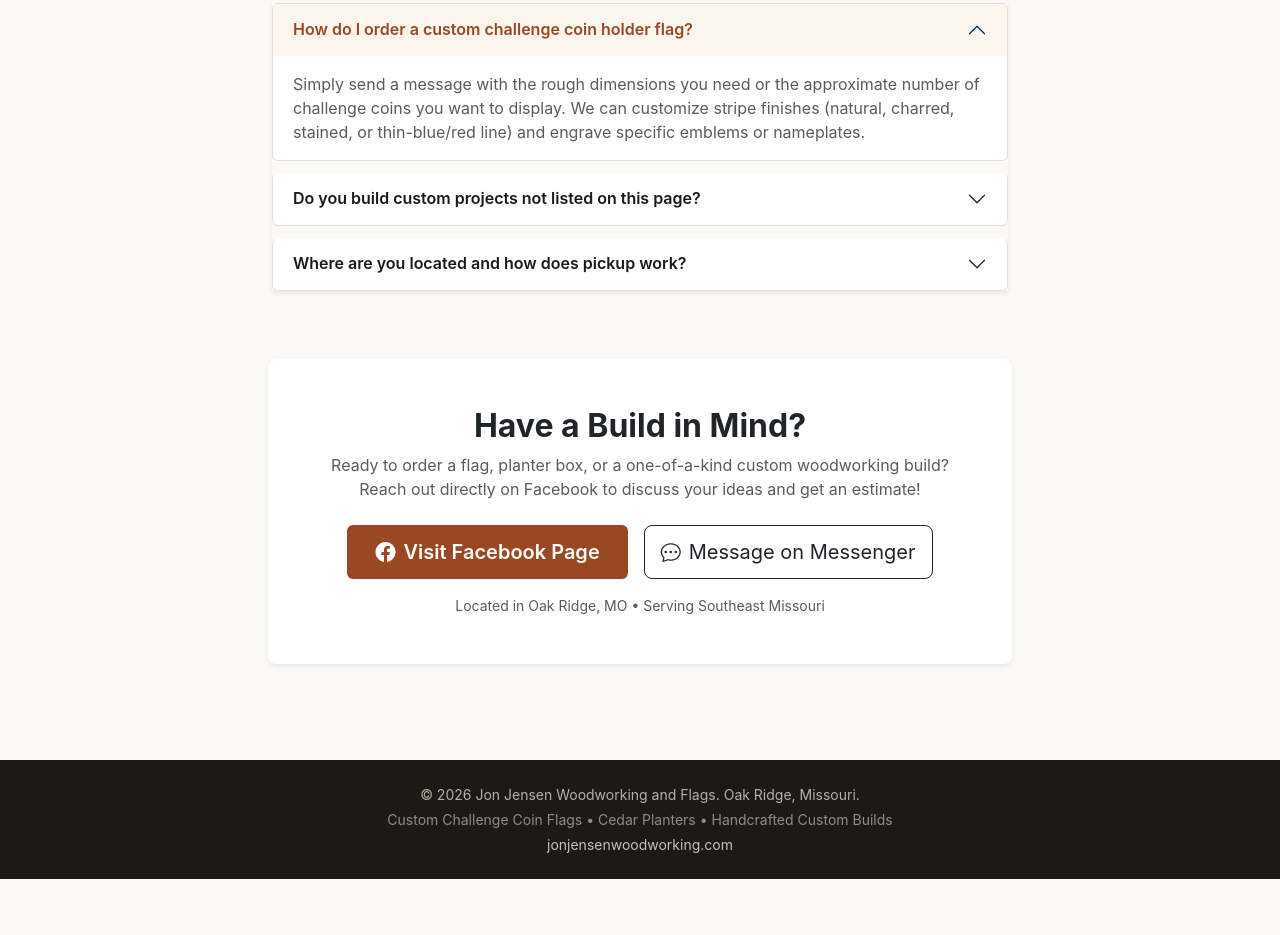
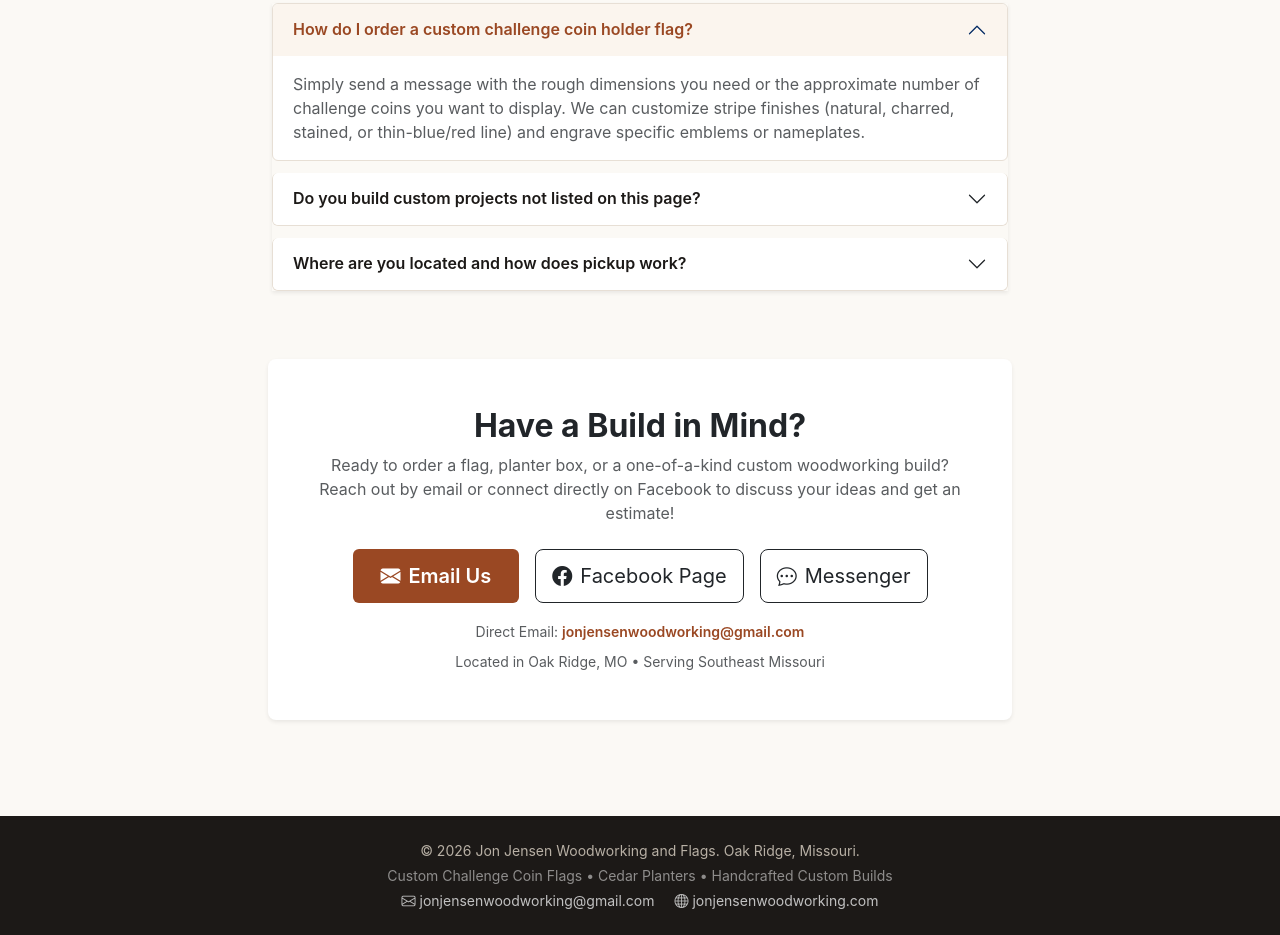
Before and after one commit to backthecats/jonjensenwoodworking, a plain HTML site: page index.html in a window 1280 px wide. Shown: the part 2883-3818 px from the top of the page. Before the commit the page ends 3762 px from the top, so only its background shows below. Drawn offline with nearby package versions, Linux system fonts and the light colour scheme.

Commit message:
added email address

```diff
--- a/index.html
+++ b/index.html
@@ -676,28 +676,39 @@
       <div class="card border-0 shadow-sm p-4 p-md-5 text-center col-lg-8 mx-auto wood-card">
         <h2 class="fw-bold mb-2">Have a Build in Mind?</h2>
         <p class="text-muted mb-4">
-          Ready to order a flag, planter box, or a one-of-a-kind custom woodworking build? Reach out directly on Facebook to discuss your ideas and get an estimate!
+          Ready to order a flag, planter box, or a one-of-a-kind custom woodworking build? Reach out by email or connect directly on Facebook to discuss your ideas and get an estimate!
         </p>
         <div class="d-flex flex-column flex-sm-row justify-content-center gap-3">
-          <a href="https://www.facebook.com/profile.php?id=61592683551292" target="_blank" rel="noopener" class="btn btn-wood btn-lg d-inline-flex align-items-center justify-content-center gap-2">
-            <i class="bi bi-facebook"></i> Visit Facebook Page
+          <!-- Email Button -->
+          <a href="mailto:jonjensenwoodworking@gmail.com?subject=Custom%20Woodworking%20Inquiry" class="btn btn-wood btn-lg d-inline-flex align-items-center justify-content-center gap-2">
+            <i class="bi bi-envelope-fill"></i> Email Us
           </a>
+          <!-- Facebook Button -->
+          <a href="https://www.facebook.com/profile.php?id=61592683551292" target="_blank" rel="noopener" class="btn btn-outline-dark btn-lg d-inline-flex align-items-center justify-content-center gap-2">
+            <i class="bi bi-facebook"></i> Facebook Page
+          </a>
+          <!-- Messenger Button -->
           <a href="https://m.me/61592683551292" target="_blank" rel="noopener" class="btn btn-outline-dark btn-lg d-inline-flex align-items-center justify-content-center gap-2">
-            <i class="bi bi-chat-dots"></i> Message on Messenger
+            <i class="bi bi-chat-dots"></i> Messenger
           </a>
         </div>
-        <p class="small text-muted mt-3 mb-0">Located in Oak Ridge, MO &bull; Serving Southeast Missouri</p>
+        <p class="text-muted mt-3 mb-1">
+          <small>Direct Email: <a href="mailto:jonjensenwoodworking@gmail.com" class="text-decoration-none fw-semibold" style="color: var(--wood-accent);">jonjensenwoodworking@gmail.com</a></small>
+        </p>
+        <p class="small text-muted mt-1 mb-0">Located in Oak Ridge, MO &bull; Serving Southeast Missouri</p>
       </div>
     </section>
-
   </main>
 
-  <!-- Footer -->
+ <!-- Footer -->
   <footer class="text-center py-4 mt-5">
     <div class="container">
       <p class="small mb-1">&copy; 2026 Jon Jensen Woodworking and Flags. Oak Ridge, Missouri.</p>
       <p class="small text-white-50 mb-1">Custom Challenge Coin Flags &bull; Cedar Planters &bull; Handcrafted Custom Builds</p>
-      <p class="small text-white-50 mb-0"><a href="https://jonjensenwoodworking.com" class="text-decoration-none text-light opacity-75">jonjensenwoodworking.com</a></p>
+      <p class="small mb-0">
+        <a href="mailto:jonjensenwoodworking@gmail.com" class="text-decoration-none text-light opacity-75 me-3"><i class="bi bi-envelope me-1"></i>jonjensenwoodworking@gmail.com</a>
+        <a href="https://jonjensenwoodworking.com" class="text-decoration-none text-light opacity-75"><i class="bi bi-globe me-1"></i>jonjensenwoodworking.com</a>
+      </p>
     </div>
   </footer>
 
```
